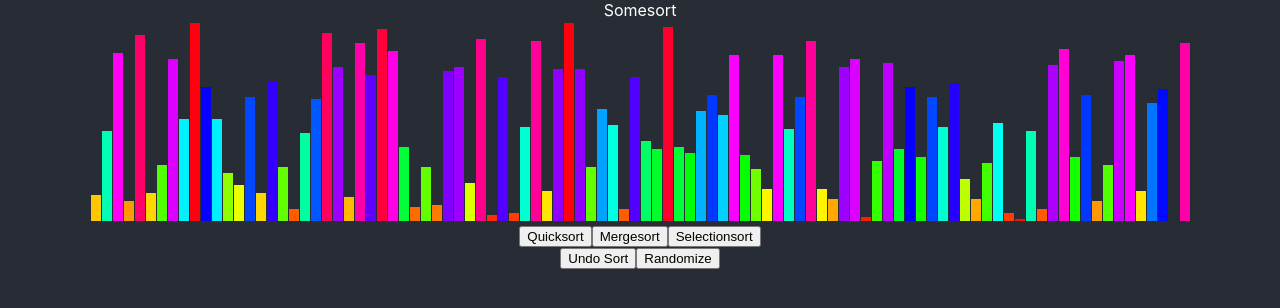
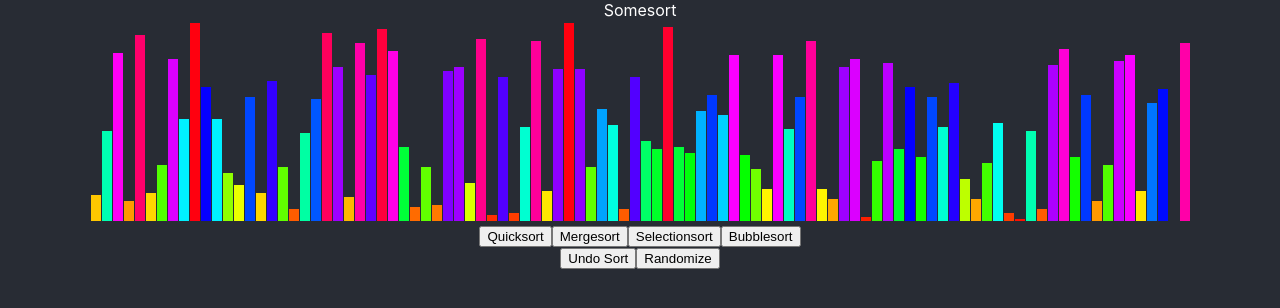
Before and after one commit to EthanThatOneKid/somesort, a React (Create React App) app: page / in a window 1280 px wide. Shown: the top 308 px of the page. Built offline with nearby package versions, Linux system fonts and the light colour scheme.

Commit message:
implemented bubblesort

```diff
--- /dev/null
+++ b/src/algorithms/bubblesort.ts
@@ -0,0 +1,17 @@
+import SortList from '../SortList';
+
+const bubblesort = (list: SortList): void => {
+  const len: number = list.getSize();
+  let swapped = false;
+  for (let i = 1; i < len; i++) {
+    if (list.at(i - 1) > list.at(i)) {
+      list.swap(i - 1, i);
+      swapped = true;
+    }
+  }
+  if (swapped) {
+    bubblesort(list);
+  }
+};
+
+export default bubblesort;
--- a/src/algorithms/index.ts
+++ b/src/algorithms/index.ts
@@ -2,6 +2,7 @@ import SortList from '../SortList';
 import quicksort from './quicksort';
 import mergesort from './mergesort';
 import selectionsort from './selectionsort';
+import bubblesort from './bubblesort';
 
 type Algorithm = {
   best: string;
@@ -28,6 +29,11 @@ const algorithms: AlgorithmMap = {
     best: 'n^2',
     worst: 'n^2',
     sort: selectionsort
+  },
+  Bubblesort: {
+    best: 'n',
+    worst: 'n^2',
+    sort: bubblesort
   }
 };
 
```
Also changed, not shown: 1 other file (tests, documents, lock files or other folders).
